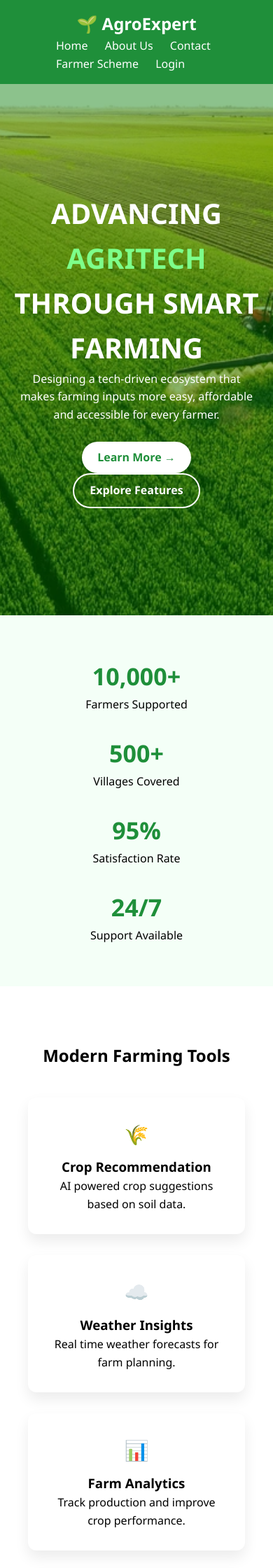
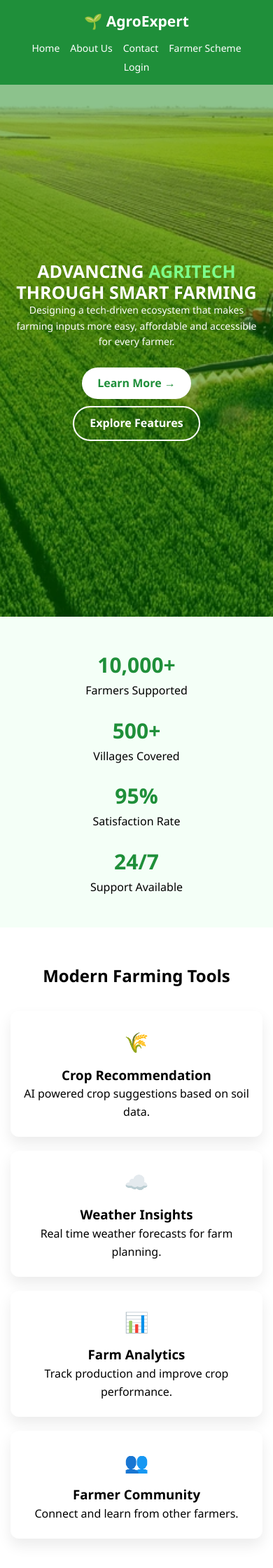
Before and after one commit to Manghadiya230156/AgroExpert, a Django app: page / in a window 390 px wide. Shown: the top 2240 px of the page at 70% size. Run offline with Django 5.2, Linux system fonts and the light colour scheme; parts of the project's set-up code (start-up, migrations or seed data) failed here and were passed over.

Commit message:
Fix responsive mobile layout

```diff
--- a/agroexpert_backend/core/static/core/css/style.css
+++ b/agroexpert_backend/core/static/core/css/style.css
@@ -234,15 +234,245 @@ margin-top:40px;
 border-top:1px solid #222;
 padding-top:15px;
 }
-
 @media(max-width:768px){
 
-.navbar{
-flex-direction:column;
+    /* MOBILE/TABLET NAVBAR */
+    .navbar{
+        padding:15px 20px;
+        flex-direction:column;
+        gap:10px;
+        text-align:center;
+    }
+
+    .logo{
+        font-size:22px;
+    }
+
+    nav{
+        display:flex;
+        justify-content:center;
+        align-items:center;
+        flex-wrap:wrap;
+        gap:5px;
+    }
+
+    nav a{
+        margin-left:8px;
+        margin-right:8px;
+    }
+
+    /* HERO */
+    .f_page{
+        min-height:75vh;
+        padding:40px 15px;
+    }
+
+    .f-content{
+        width:100%;
+        padding:15px;
+    }
+
+    .Head{
+        font-size:32px;
+        line-height:1.2;
+    }
+
+    .f-content p{
+        font-size:15px;
+    }
+
+    .buttons{
+        display:flex;
+        justify-content:center;
+        align-items:center;
+        flex-wrap:wrap;
+        gap:10px;
+    }
+
+    .buttons a{
+        margin:0;
+    }
+
+    /* STATS */
+    .stats{
+        padding:50px 20px;
+    }
+
+    .stats-grid{
+        grid-template-columns:repeat(2,1fr);
+        gap:25px;
+    }
+
+    .stat h3{
+        font-size:30px;
+    }
+
+    /* FEATURES */
+    .features{
+        padding:60px 25px;
+    }
+
+    .feature-grid{
+        grid-template-columns:repeat(2,1fr);
+        gap:20px;
+        margin-top:30px;
+    }
+
+    .feature-card{
+        padding:25px 20px;
+    }
+
+    /* HOW */
+    .how{
+        padding:60px 25px;
+    }
+
+    .steps{
+        gap:25px;
+    }
+
+    /* TESTIMONIALS */
+    .testimonials{
+        padding:60px 25px;
+    }
+
+    .testimonial-grid{
+        grid-template-columns:repeat(2,1fr);
+        gap:20px;
+    }
+
+    .testimonial{
+        padding:25px 20px;
+    }
+
+    /* CTA */
+    .cta{
+        padding:60px 20px;
+    }
+
+    /* FOOTER */
+    .footer{
+        padding:60px 25px 20px;
+    }
+
+    .footer-grid{
+        grid-template-columns:repeat(2,1fr);
+        gap:30px;
+    }
 }
 
-.hero h1{
-font-size:32px;
+
+/* =========================
+   MOBILE
+========================= */
+
+@media(max-width:600px){
+
+    .navbar{
+        padding:14px 15px;
+    }
+
+    .logo{
+        font-size:21px;
+    }
+
+    nav a{
+        font-size:14px;
+        margin:0 5px;
+    }
+
+    .f_page{
+        min-height:70vh;
+        padding:35px 10px;
+    }
+
+    .Head{
+        font-size:28px;
+    }
+
+    .f-content p{
+        font-size:14px;
+    }
+
+    .buttons{
+        flex-direction:column;
+    }
+
+    .buttons a{
+        width:auto;
+        min-width:130px;
+    }
+
+    /* ONE COLUMN ON PHONE */
+
+    .stats{
+        padding:45px 15px;
+    }
+
+    .stats-grid{
+        grid-template-columns:1fr;
+        gap:25px;
+    }
+
+    .features,
+    .how,
+    .testimonials{
+        padding:50px 15px;
+    }
+
+    .feature-grid{
+        grid-template-columns:1fr;
+    }
+
+    .testimonial-grid{
+        grid-template-columns:1fr;
+    }
+
+    .steps{
+        flex-direction:column;
+        align-items:center;
+    }
+
+    .step{
+        width:100%;
+        max-width:300px;
+    }
+
+    .footer{
+        padding:50px 20px 20px;
+    }
+
+    .footer-grid{
+        grid-template-columns:1fr;
+        gap:30px;
+    }
 }
 
+
+/* =========================
+   SMALL PHONES
+========================= */
+
+@media(max-width:480px){
+
+    .Head{
+        font-size:25px;
+    }
+
+    .f-content{
+        padding:10px;
+    }
+
+    .stats-grid{
+        gap:20px;
+    }
+
+    .feature-card,
+    .testimonial{
+        padding:22px 15px;
+    }
+
+    .footer{
+        padding:45px 15px 15px;
+    }
 }
```
Also changed, not shown: agroexpert_backend/agroexpert_backend/settings.py (line endings or trailing spaces).
